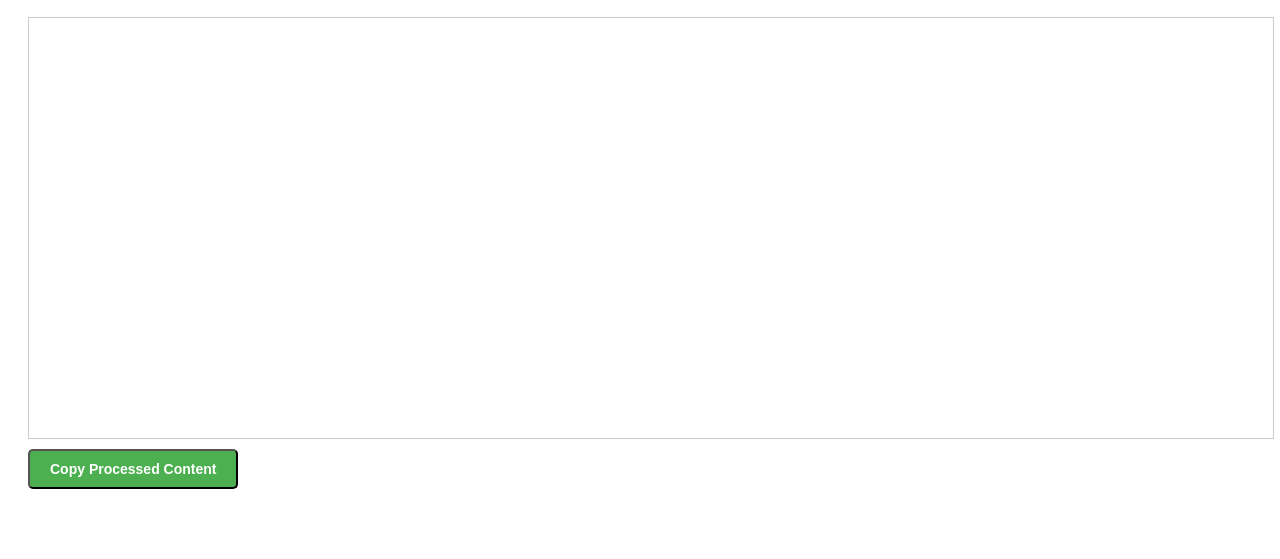
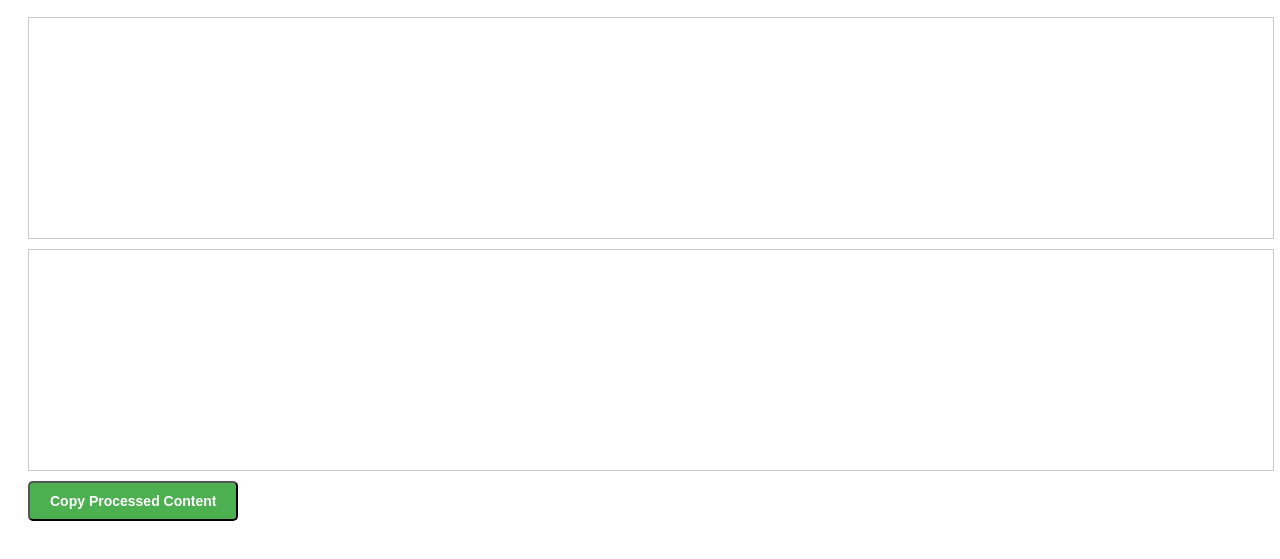
Before and after one commit to ducnc1201/voz-keywords-filter, a plain HTML site: page index.html in a window 1280 px wide. Shown: the part 89-648 px from the top of the page. Drawn offline with Linux system fonts and the light colour scheme.

Commit message:
Update index.html

```diff
--- a/index.html
+++ b/index.html
@@ -14,9 +14,18 @@
             margin-bottom: 20px;
         }
 
-        .editable-box {
+        .input-box {
             width: 100%;
-            height: 400px; /* You can adjust the height as needed */
+            height: 200px; /* You can adjust the height as needed */
+            border: 1px solid #ccc;
+            margin-top: 10px;
+            padding: 10px;
+            overflow-y: auto;
+        }
+
+        .output-box {
+            width: 100%;
+            height: 200px; /* You can adjust the height as needed */
             border: 1px solid #ccc;
             margin-top: 10px;
             padding: 10px;
@@ -103,7 +112,8 @@
 </head>
 <body>
     <h1>Keyword Processing</h1>
-    <div id="editableBox" class="editable-box" contenteditable="true" onkeyup="processText()" placeholder="Paste your HTML content here..."></div>
+    <div id="inputBox" class="input-box" contenteditable="true" placeholder="Paste your HTML content here..."></div>
+    <div id="outputBox" class="output-box" oninput="processText()"></div>
     <button class="copy-btn" onclick="copyOutput()">Copy Processed Content</button>
 </body>
 </html>
```
